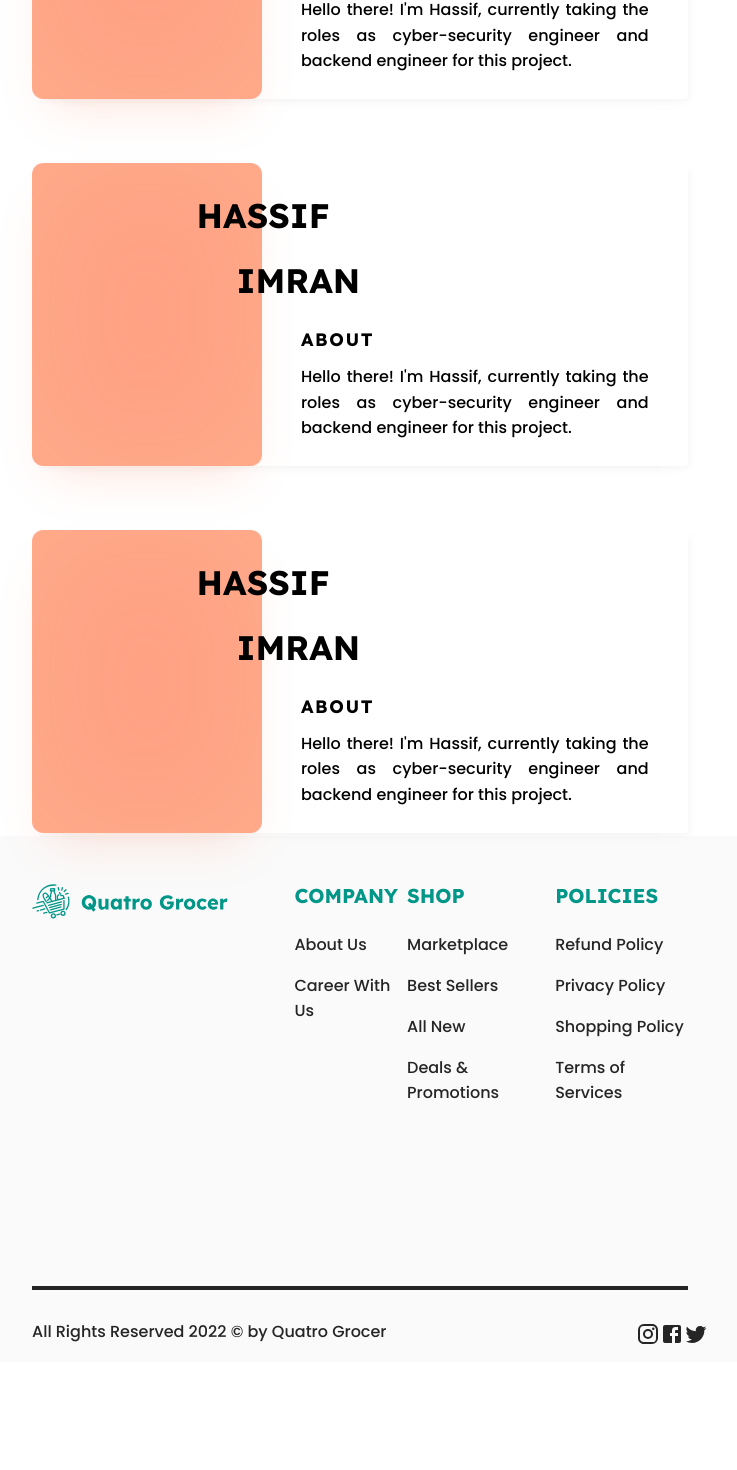
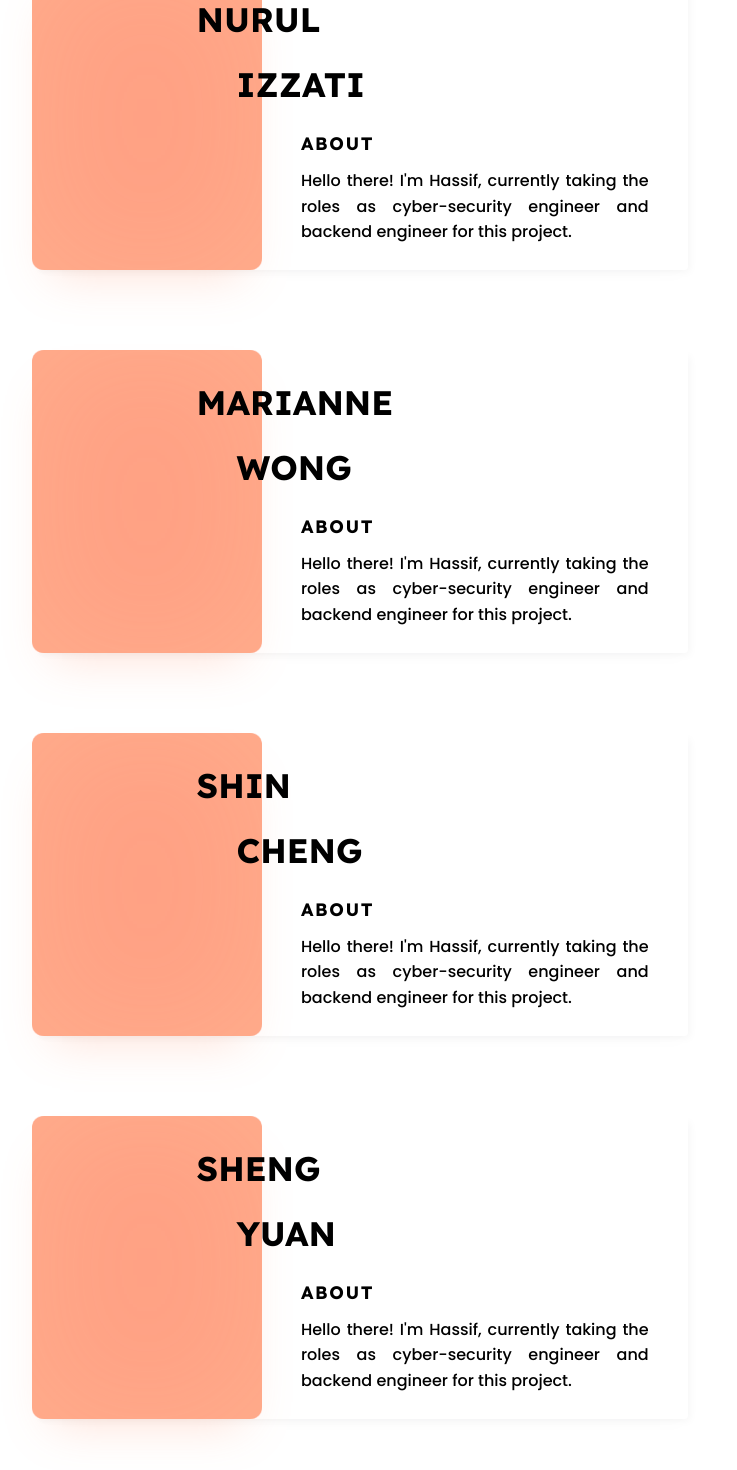
Before and after one commit to izT-1213/quatrogrocer-fe-drc-1, a React (Create React App) app: page /about in a window 1280 px wide. Shown: the part 836-2306 px from the top of the page, without its empty margins (280-1017 px from the left). Before the commit the page ends 2225 px from the top, so only its background shows below. Built offline with nearby package versions, Linux system fonts and the light colour scheme; a web font is replaced by a local one.

Commit message:
complete about page

```diff
--- a/src/Pages/About/about.css
+++ b/src/Pages/About/about.css
@@ -63,11 +63,11 @@ a:hover {
 }
 
 .about-page {
-  height: 100rem;
+  height: 145em;
   padding: 0 19.5rem;
 }
 .about-page .about-content {
-  height: 35%;
+  height: 15%;
 }
 .about-page .about-content .about-content-title h3 {
   font-family: "Lexend Deca";
@@ -95,12 +95,12 @@ a:hover {
   flex-direction: column;
   position: relative;
   max-height: 53.125rem;
-  max-width: 58.5rem;
+  max-width: 62.5rem;
   -webkit-animation: loadProfileAnimation 0.6s ease-in-out;
           animation: loadProfileAnimation 0.6s ease-in-out;
   -webkit-animation-fill-mode: both;
           animation-fill-mode: both;
-  padding: 0 0 4rem 0;
+  padding: 0 0 5rem 0;
 }
 .about-page .developers-content .profile-bg {
   position: absolute;
--- a/src/Pages/About/about.jsx
+++ b/src/Pages/About/about.jsx
@@ -49,8 +49,8 @@ function AboutPage() {
             <section className="profile-container">
               <aside className="profile-image"></aside>
               <section className="profile-info">
-                <h4 className="first-name">Hassif</h4>
-                <h4 className="second-name">Imran</h4>
+                <h4 className="first-name">Nurul</h4>
+                <h4 className="second-name">Izzati</h4>
                 <h6>About</h6>
                 <p>
                   Hello there! I'm Hassif, currently taking the roles as
@@ -65,8 +65,40 @@ function AboutPage() {
             <section className="profile-container">
               <aside className="profile-image"></aside>
               <section className="profile-info">
-                <h4 className="first-name">Hassif</h4>
-                <h4 className="second-name">Imran</h4>
+                <h4 className="first-name">Marianne</h4>
+                <h4 className="second-name">Wong</h4>
+                <h6>About</h6>
+                <p>
+                  Hello there! I'm Hassif, currently taking the roles as
+                  cyber-security engineer and backend engineer for this project.
+                </p>
+              </section>
+            </section>
+          </div>
+
+          <div className="profile">
+            <div className="profile-bg"></div>
+            <section className="profile-container">
+              <aside className="profile-image"></aside>
+              <section className="profile-info">
+                <h4 className="first-name">Shin</h4>
+                <h4 className="second-name">Cheng</h4>
+                <h6>About</h6>
+                <p>
+                  Hello there! I'm Hassif, currently taking the roles as
+                  cyber-security engineer and backend engineer for this project.
+                </p>
+              </section>
+            </section>
+          </div>
+
+          <div className="profile">
+            <div className="profile-bg"></div>
+            <section className="profile-container">
+              <aside className="profile-image"></aside>
+              <section className="profile-info">
+                <h4 className="first-name">Sheng</h4>
+                <h4 className="second-name">Yuan</h4>
                 <h6>About</h6>
                 <p>
                   Hello there! I'm Hassif, currently taking the roles as
--- a/src/Pages/About/about.scss
+++ b/src/Pages/About/about.scss
@@ -10,12 +10,12 @@
 }
 
 .about-page {
-  height: 100rem;
+  height: 145em;
   // display: flex;
   padding: 0 19.5rem;
 
   .about-content {
-    height: 35%;
+    height: 15%;
 
     .about-content-title {
       h3 {
@@ -55,10 +55,10 @@
       flex-direction: column;
       position: relative;
       max-height: 53.125rem;
-      max-width: 58.5rem;
+      max-width: 62.5rem;
       animation: loadProfileAnimation 0.6s ease-in-out;
       animation-fill-mode: both;
-      padding: 0 0 4rem 0;
+      padding: 0 0 5rem 0;
     }
 
     .profile-bg {
```
Also changed, not shown: 1 other file (tests, documents, lock files or other folders).
